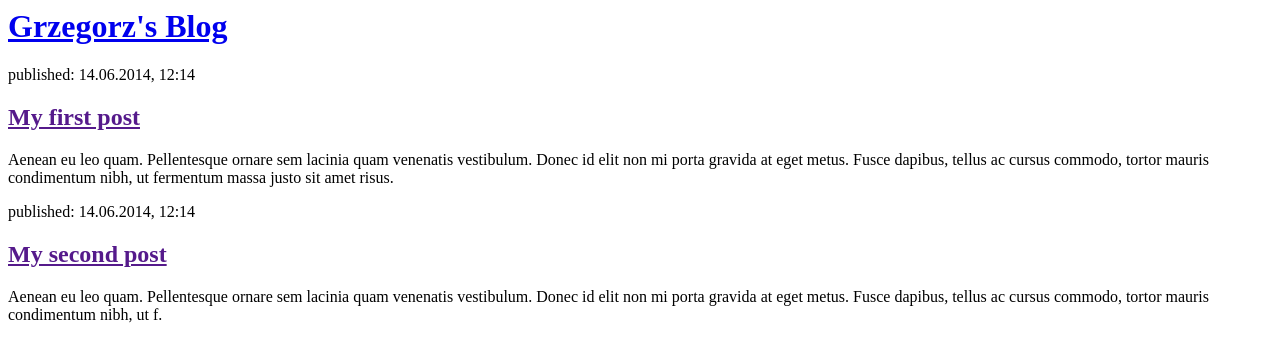
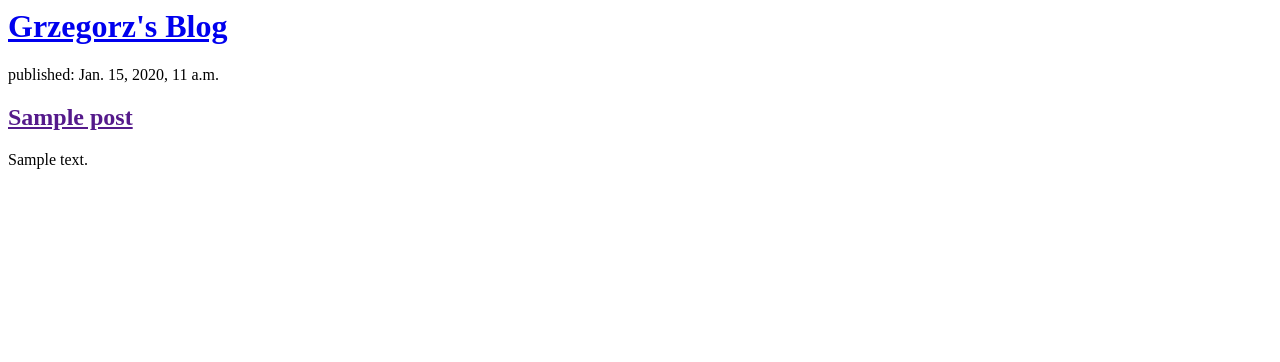
Before and after one commit to Grzegorz-Olszewski/my-first-blog, a Django app: template blog/templates/blog/post_list.html in a window 1280 px wide. Shown: the top 362 px of the page. Run offline with Django 3.2, Linux system fonts and the light colour scheme; the template is opened without the code that fills it: values that come from a table or form of the project are taken from there, others are empty; tables that the repository leaves empty hold one stand-in row (values such as "Sample post").

Commit message:
Modified templates to display posts from database.

```diff
--- a/blog/templates/blog/post_list.html
+++ b/blog/templates/blog/post_list.html
@@ -6,20 +6,12 @@
 <div>
     <h1><a href="/">Grzegorz's Blog</a></h1>
 </div>
-
-<div>
-    <p>published: 14.06.2014, 12:14</p>
-    <h2><a href="">My first post</a></h2>
-    <p>Aenean eu leo quam. Pellentesque ornare sem lacinia quam venenatis vestibulum. Donec id elit non mi porta gravida
-        at eget metus. Fusce dapibus, tellus ac cursus commodo, tortor mauris condimentum nibh, ut fermentum massa justo
-        sit amet risus.</p>
-</div>
-
-<div>
-    <p>published: 14.06.2014, 12:14</p>
-    <h2><a href="">My second post</a></h2>
-    <p>Aenean eu leo quam. Pellentesque ornare sem lacinia quam venenatis vestibulum. Donec id elit non mi porta gravida
-        at eget metus. Fusce dapibus, tellus ac cursus commodo, tortor mauris condimentum nibh, ut f.</p>
-</div>
+{% for post in posts %}
+    <div>
+        <p>published: {{post.published_date}}</p>
+        <h2><a href="">{{post.title}}</a></h2>
+        <p>{{ post.text|linebreaksbr}}</p>
+    </div>
+{% endfor %}
 </body>
 </html>
--- a/blog/views.py
+++ b/blog/views.py
@@ -1,5 +1,7 @@
 from django.shortcuts import render
-
+from django.utils import timezone
+from .models import Post
 
 def post_list(request):
-    return render(request, 'blog/post_list.html')
+    posts = Post.objects.filter(published_date__lte=timezone.now()).order_by('published_date')
+    return render(request, 'blog/post_list.html', {'posts':posts})
```
